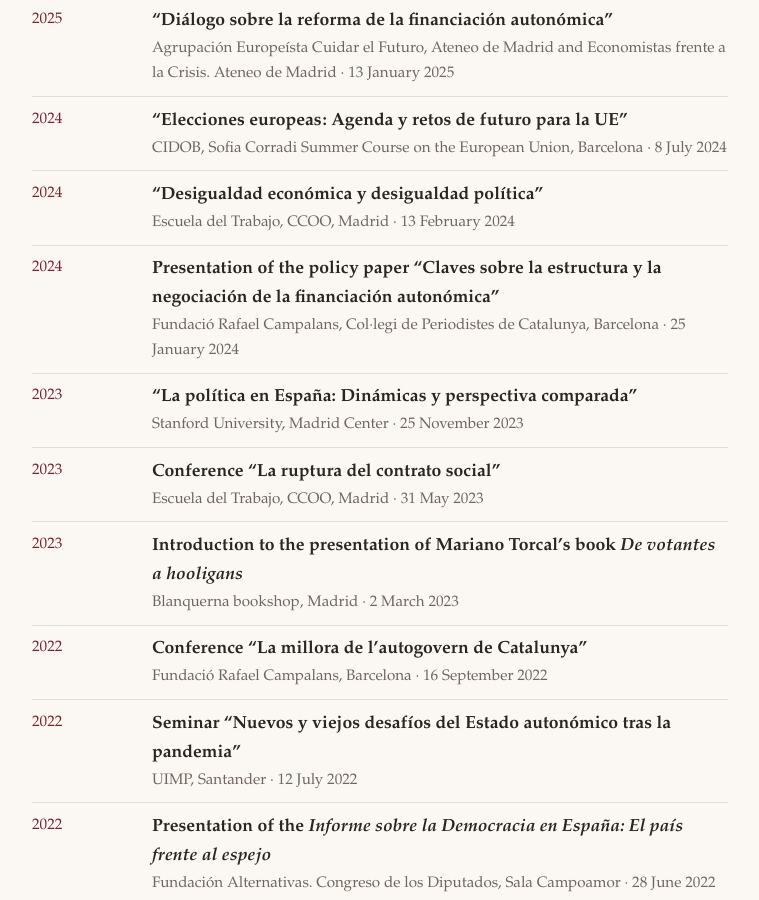
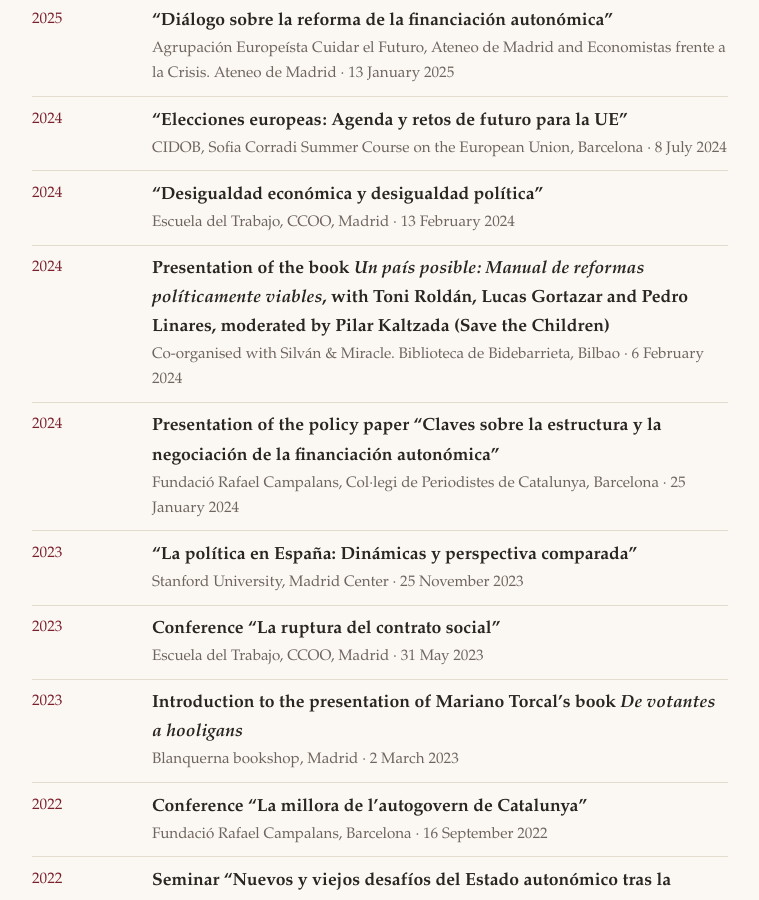
Before and after one commit to sandraleonalfonso/Sandra-Leon, a Jekyll site: the page built from engagement.md, in a window 1280 px wide and 900 px high, scrolled down 6851 px. Shown: the whole window, without its empty margins (260-1019 px from the left). Built offline with Jekyll 4.4.1, drawn with Linux system fonts in a browser that asks for light colours.

Commit message:
Add Bilbao presentation of Un país posible to talks
Co-Authored-By: Claude Opus 5.5 (1M context) <noreply@anthropic.com>
Claude-Session: https://claude.ai/code/session_01Csi1G9zYbePJE1osHYZ3KG

```diff
--- a/engagement.md
+++ b/engagement.md
@@ -140,6 +140,8 @@ My op-eds in *El País* are collected on my [author page](http://elpais.com/auto
   <dt>2024</dt>
   <dd><span class="tl-role">“Desigualdad económica y desigualdad política”</span><span class="tl-org">Escuela del Trabajo, CCOO, Madrid · 13 February 2024</span></dd>
   <dt>2024</dt>
+  <dd><span class="tl-role">Presentation of the book <em>Un país posible: Manual de reformas políticamente viables</em>, with Toni Roldán, Lucas Gortazar and Pedro Linares, moderated by Pilar Kaltzada (Save the Children)</span><span class="tl-org">Co-organised with Silván &amp; Miracle. Biblioteca de Bidebarrieta, Bilbao · 6 February 2024</span></dd>
+  <dt>2024</dt>
   <dd><span class="tl-role">Presentation of the policy paper “Claves sobre la estructura y la negociación de la financiación autonómica”</span><span class="tl-org">Fundació Rafael Campalans, Col·legi de Periodistes de Catalunya, Barcelona · 25 January 2024</span></dd>
   <dt>2023</dt>
   <dd><span class="tl-role">“La política en España: Dinámicas y perspectiva comparada”</span><span class="tl-org">Stanford University, Madrid Center · 25 November 2023</span></dd>
```
Also changed, not shown: es/divulgacion.md (+2 -0 lines).
